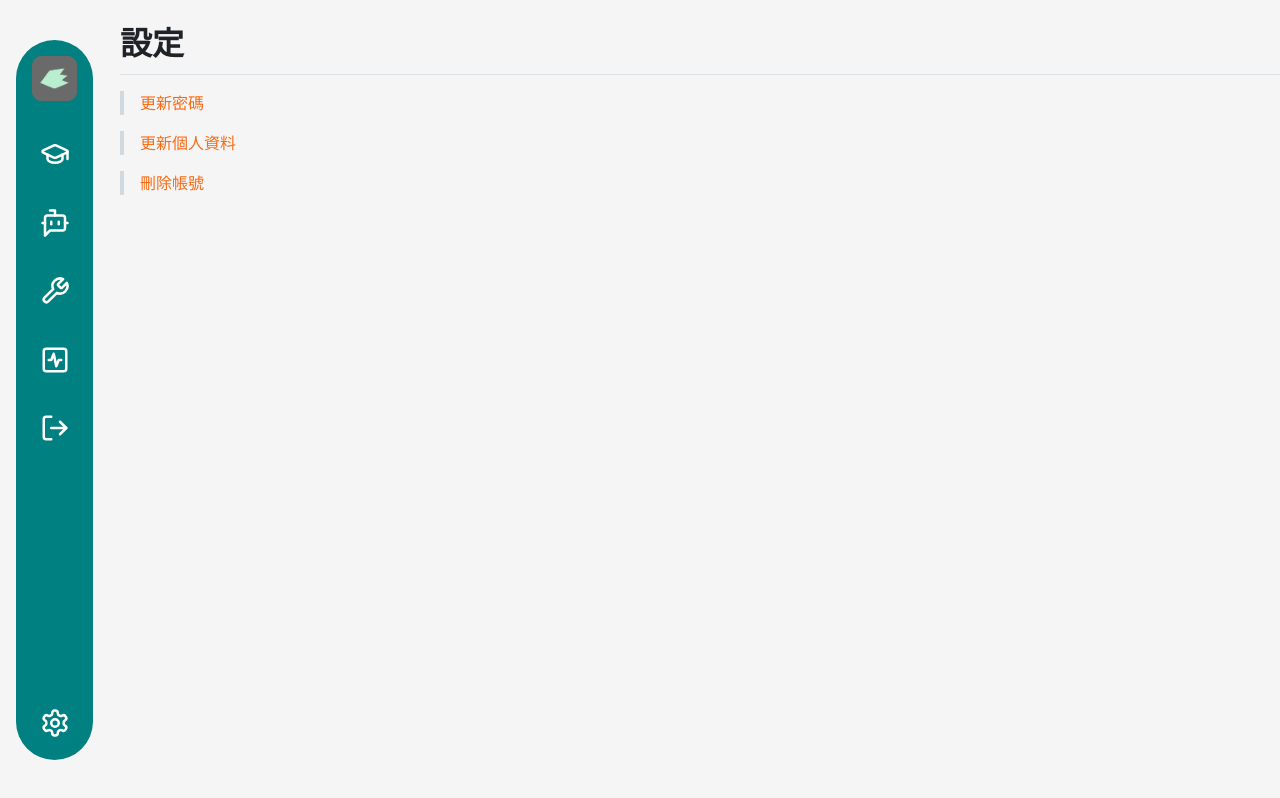
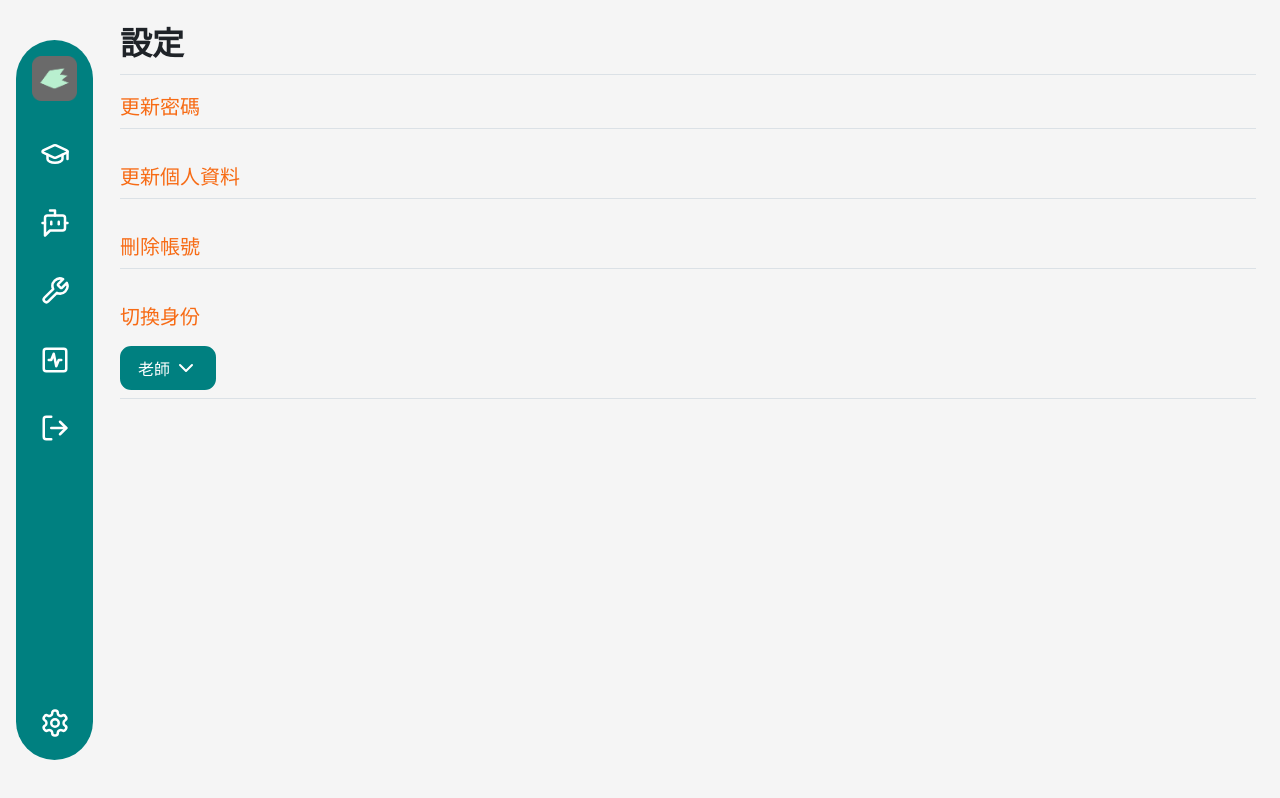
Before and after one commit to NTNU-SE-Alpha/frontend, a React (Create React App) app in the folder my-app/: page /setting in a window 1280 px wide. Built offline with nearby package versions, Linux system fonts and the light colour scheme; sample sign-in values are in the browser's storage.

Commit message:
切換身份按鈕

```diff
--- a/my-app/src/Pages/Setting.js
+++ b/my-app/src/Pages/Setting.js
@@ -1,47 +1,149 @@
+import { useState, useEffect, useRef } from 'react';
 import { motion } from 'framer-motion';
 import { marked } from 'marked';
 import styled from 'styled-components';
-import Loading from '../Components/Loading';
+import Button from '../Components/Button';
+import { ChevronDown } from 'lucide-react';
+import { set } from 'react-hook-form';
 const Container = styled.div`
   margin-left: 120px;
+  margin-right: 1.5rem;
+  ul {
+    list-style-type: none;
+    display: flex;
+    flex-direction: column;
+    gap: 1.5rem;
+    li {
+      padding-bottom: 0.5rem;
+      margin-bottom: 0.5rem;
+      border-bottom: 1px solid #d1d9e0b3;
+    }
+    a {
+      font-size: 1.25rem;
+      text-decoration: none;
+      color: #f76b15;
+    }
+    p.title {
+      font-size: 1.25rem;
+      color: #f76b15;
+      margin-bottom: 1rem;
+    }
+  }
+`;
+const DropdownWrapper = styled.div`
+  position: relative;
+  button.change {
+    display: inline-flex;
+    align-items: center;
+    svg {
+      margin-left: 0.25rem;
+    }
+  }
+`;
+
+const DropdownMenu = styled.div`
+  position: absolute;
+  top: 100%;
+  left: 0;
+  margin-top: 5px;
+  background-color: white;
+  box-shadow: 0 4px 8px rgba(0, 0, 0, 0.1);
+  border-radius: 4px;
+  z-index: 1000;
+  width: 100%; /* Match button width */
+  /* display: none; */
+  display: ${({ visible }) => (visible ? 'flex' : 'none')};
+  flex-direction: column;
+  border: 1px solid #ccc;
+
+  div {
+    color: #000000;
+    padding: 10px;
+    cursor: pointer;
+    &:hover {
+      background-color: #f0f0f0;
+    }
+  }
 `;
 
 export default function Settings() {
   const markdownText = `
   # 設定
-  > [更新密碼](/update-password)
+  `;
+  const [dropdownVisible, setDropdownVisible] = useState(false);
+  const [dropdownRole, setDropdownRole] = useState(['學生', '老師']);
+  const [selectRole, setSelectRole] = useState('老師');
+  const markdownContent = marked(markdownText);
+  const dropdownRef = useRef(null);
+  const selectRoleAction = (role) => {
+    setSelectRole(role);
+    setDropdownVisible(false);
+  };
 
-  > [更新個人資料](/update-profile)
+  useEffect(() => {
+    // Handle outside click
+    const handleOutsideClick = (event) => {
+      if (dropdownRef.current && !dropdownRef.current.contains(event.target)) {
+        setDropdownVisible(false); // Close dropdown if clicked outside
+      }
+    };
 
-  > [刪除帳號](/delete-account)
-
-
-
-  `;
-
-  const markdownContent = marked(markdownText);
-
+    document.addEventListener('mousedown', handleOutsideClick);
+    return () => {
+      document.removeEventListener('mousedown', handleOutsideClick);
+    };
+  }, []);
   return (
     <Container>
       <div className="markdown-body">
         <div dangerouslySetInnerHTML={{ __html: markdownContent }} />
-        {/* <motion.div
+      </div>
+      <div>
+        <motion.div
           initial={{ x: -100 }}
-          animate={{ x: 100 }}
+          animate={{ x: 0 }}
           transition={{
             type: 'spring',
             duration: 0.3,
-            stiffness: 150,
+            stiffness: 200,
           }}
         >
-          Setting Page
+          <ul>
+            <li>
+              <a href="/update-password">更新密碼</a>
+            </li>
+            <li>
+              <a href="/update-profile">更新個人資料</a>
+            </li>
+            <li>
+              <a href="/delete-account">刪除帳號</a>
+            </li>
+            <li>
+              <p className="title">切換身份</p>
+
+              <DropdownWrapper
+                ref={dropdownRef}
+                // onMouseEnter={() => setDropdownVisible(true)}
+                // onMouseLeave={() => setDropdownVisible(false)}
+              >
+                <Button
+                  onClick={() => setDropdownVisible(!dropdownVisible)}
+                  className="change"
+                >
+                  {selectRole}
+                  <ChevronDown />
+                </Button>
+                <DropdownMenu visible={dropdownVisible}>
+                  {dropdownRole.map((role) => (
+                    <div key={role} onClick={() => selectRoleAction(role)}>
+                      {role}
+                    </div>
+                  ))}
+                </DropdownMenu>
+              </DropdownWrapper>
+            </li>
+          </ul>
         </motion.div>
-        <motion.div>content</motion.div>
-
-        <motion.div initial={{ y: -100 }} animate={{ y: 100 }}>
-          Setting Page
-        </motion.div> */}
-        {/* <Loading /> */}
       </div>
     </Container>
   );
```
